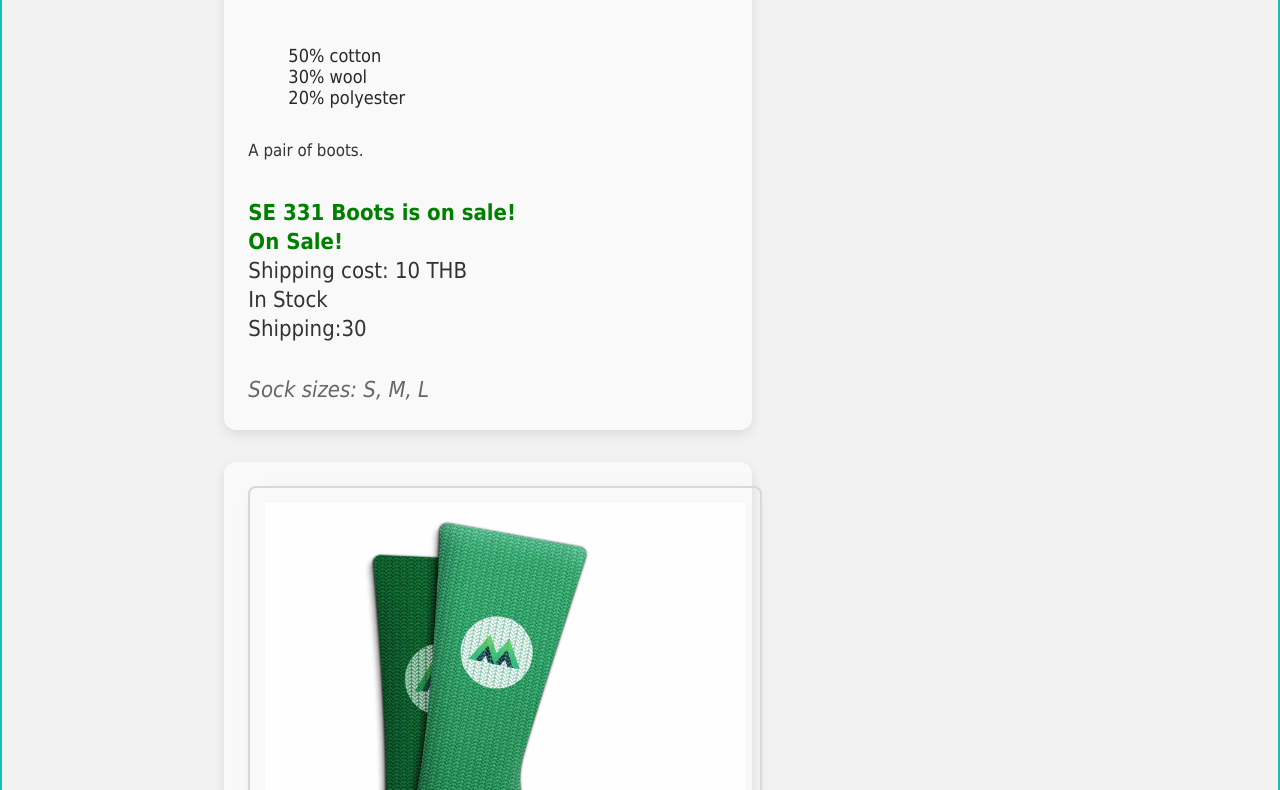
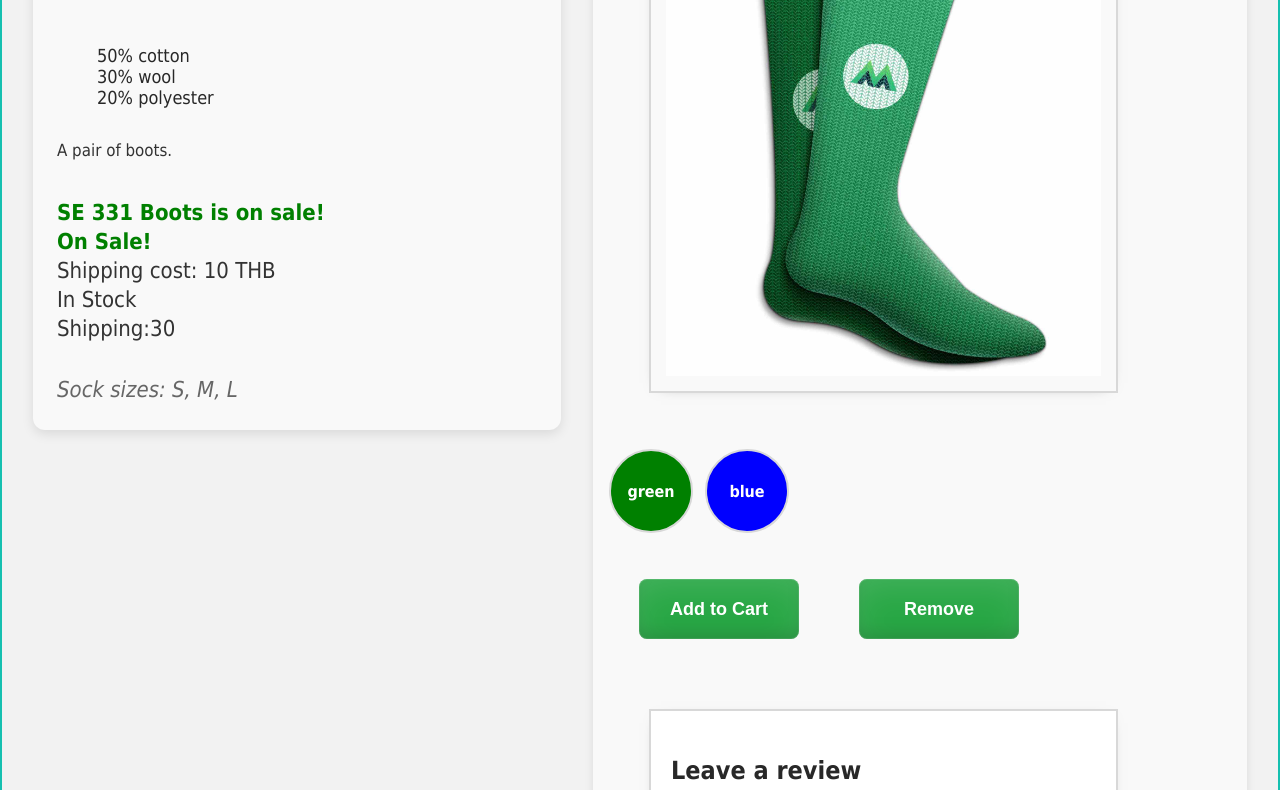
Before and after one commit to TawanXD/331-68-Lab1, a plain HTML site: page index.html in a window 1280 px wide. Shown: the part 267-1057 px from the top of the page. Drawn offline with nearby package versions, Linux system fonts and the light colour scheme.

Commit message:
cssupdate

```diff
--- a/assets/styles.css
+++ b/assets/styles.css
@@ -46,13 +46,12 @@ body {
   width: 80px;
   height: 80px;
   margin-top: 8px;
-  margin-bottom: 16px;
+  margin-bottom: 8px;
   border: 2px solid #d8d8d8;
   border-radius: 50%;
-  border: 2px solid #ccc;
   color: white;
   display: flex;
-  gap: 12px;
+  gap: 6px;
   flex-wrap: wrap;
   align-items: center;
   justify-content: center;
@@ -132,7 +131,6 @@ p {
   justify-content: space-between;
   gap: 24px;
   align-items: flex-start;
-
 }
 
 .product-container {
@@ -144,10 +142,11 @@ p {
 
 .product-image,
 .product-info {
-  border: #5b66ff 2px solid;
+  display: flex;
+  flex-direction: column;
   width: 50%;
   background-color: #f9f9f9;
-  padding: 24px;
+  padding: 16px;
   border-radius: 12px;
   box-shadow: 0 2px 8px rgba(0,0,0,0.1);
 
@@ -226,16 +225,15 @@ ul {
   gap: 32px;
   align-items: flex-start;
   justify-content: center;
-  flex-wrap: wrap; /* ให้ responsive ถ้าหน้าจอแคบ */
+  flex-wrap: wrap;
   margin-top: 32px;
 
 }
 
 .product-box {
   display: flex;
-  flex-direction: column; /* ✅ บังคับเรียงลงล่าง */
+  flex-direction: column;
   gap: 12px;
-  /* ของเดิม */
   flex: 1 1 400px;
   max-width: 480px;
   background-color: #f9f9f9;
@@ -261,10 +259,9 @@ ul {
 
 .color-options {
   display: flex;
-  justify-content: center;
   gap: 12px;
-  margin-top: 20px;
-  margin-bottom: 16px;
+  margin-top: 8px;
+  margin-bottom: 8px;
   flex-wrap: wrap;
 }
 
--- a/components/ProductDisplay.js
+++ b/components/ProductDisplay.js
@@ -24,7 +24,7 @@ const productDisplay = {
         </div>
         <p class="size-info">Sock sizes: {{ sizes.join(', ') }}</p>
       </div>
-      <div class="product-box img">
+      <div class="product-image">
         <img :src="image" :class="{ 'out-of-stock-image': !inStock }" />
         <div class="color-options">
           <div
```
Also changed, not shown: index.html (+0 -4 lines).
